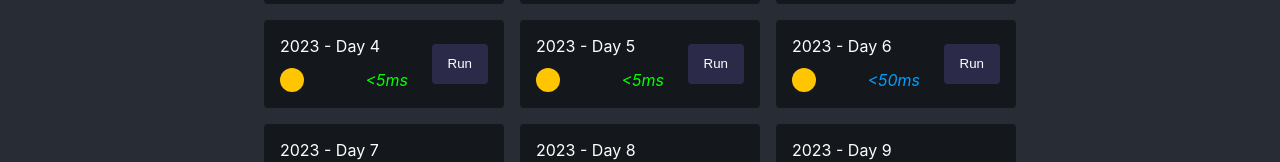
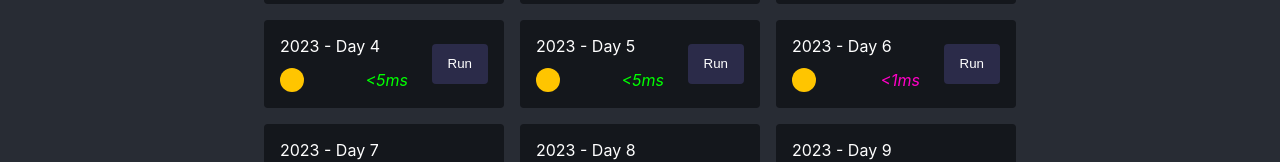
Before and after one commit to Cunen/advent-of-code, a React (Create React App) app: page / in a window 1280 px wide. Shown: the part 614-776 px from the top of the page. Built offline with nearby package versions, Linux system fonts and the light colour scheme.

Commit message:
optimize 2023 day 06

```diff
--- a/src/2023-06/waitForIt.ts
+++ b/src/2023-06/waitForIt.ts
@@ -1,34 +1,25 @@
 import { prodInput } from "./input";
 
-const getMinHold = (time: number, distance: number) => {
-  let startMs = Math.ceil(distance / time);
-  let dist = (time - startMs) * startMs;
-  while (dist <= distance) {
-    startMs++;
-    dist = (time - startMs) * startMs;
-  }
-  return startMs;
-};
+const quadr = (b: number, c: number) =>
+  Math.ceil((-1 * b + Math.sqrt(b * b - 4 * c)) / (2 * -1));
+
+const waysToWin = (time: number, ms: number) => time - 2 * ms + 1;
 
 export const waitForIt = () => {
   const [times, distances] = prodInput.split("\n");
   const timesArray = (times.match(/[0-9]+/g) || []).map(Number);
   const distanceArray = (distances.match(/[0-9]+/g) || []).map(Number);
-
-  const part1 = timesArray.reduce((mult, time, i) => {
-    const distance = distanceArray[i];
-    const minHold = getMinHold(time, distance);
-    const waysToWin = time - 2 * minHold + 1;
-    return mult * Math.max(waysToWin, 1);
-  }, 1);
-
-  // Part 1
-  console.log("Part 1", part1);
-
-  // Part 2
   const singleTime = Number(timesArray.join(""));
   const singleDistance = Number(distanceArray.join(""));
-  const singleMinHold = getMinHold(singleTime, singleDistance);
-  const singleWaysToWin = singleTime - 2 * singleMinHold + 1;
-  console.log("Part 2:", singleWaysToWin);
+  const waysToWinMultiplied = timesArray.reduce(
+    (mult, time, i) => mult * waysToWin(time, quadr(time, distanceArray[i])),
+    1
+  );
+  // Part 1
+  console.log("Part 1", waysToWinMultiplied);
+  // Part 2
+  console.log(
+    "Part 2:",
+    waysToWin(singleTime, quadr(singleTime, singleDistance))
+  );
 };
--- a/src/aoc/challenges.ts
+++ b/src/aoc/challenges.ts
@@ -143,7 +143,7 @@ export const challenges: Challenge[] = [
     part1: Perf.Ultra,
     part2: Perf.Ultra,
   },
-  { year: 2023, day: 6, fn: waitForIt, part1: Perf.Fast, part2: Perf.Fast },
+  { year: 2023, day: 6, fn: waitForIt, part1: Perf.Impossible, part2: Perf.Impossible },
   { year: 2023, day: 7 },
   { year: 2023, day: 8 },
   { year: 2023, day: 9 },
```
